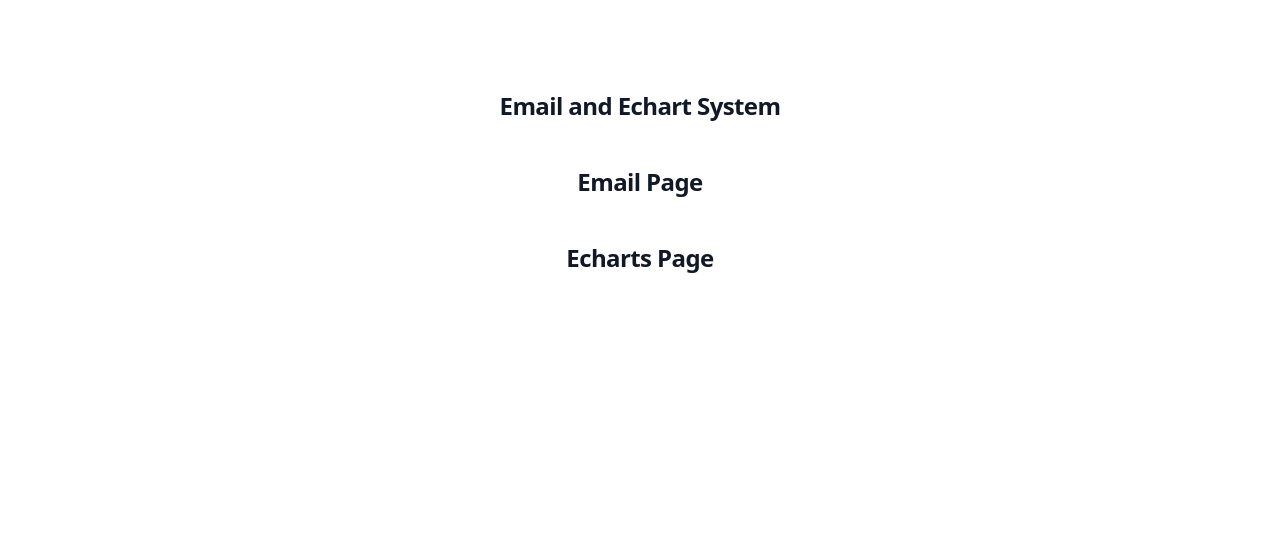
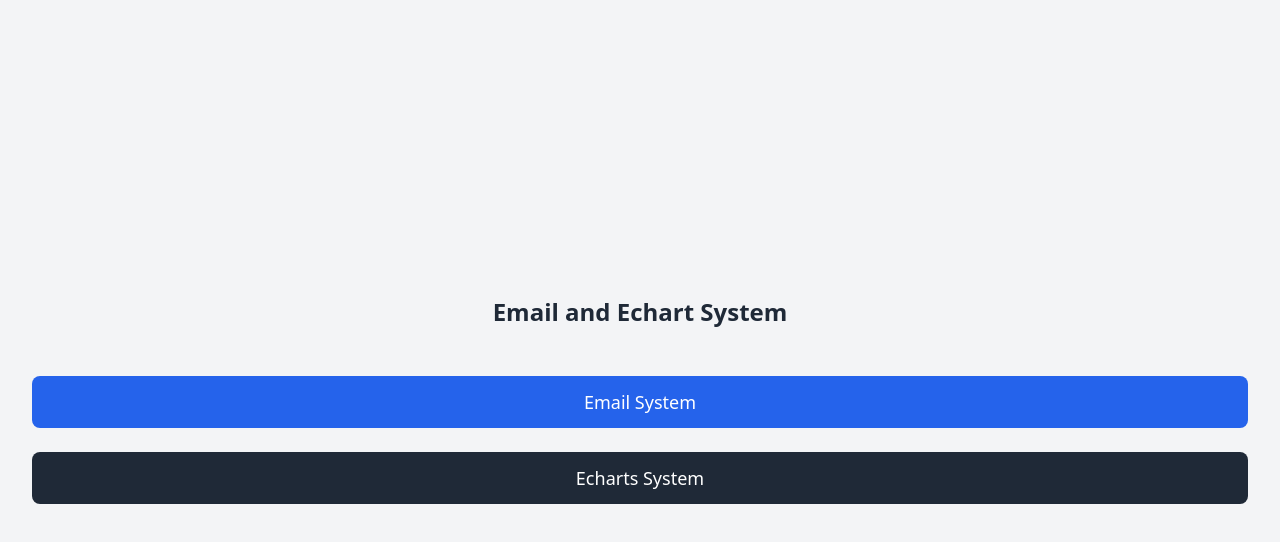
Before and after one commit to yangjinde/email-echart-system, a SvelteKit app: page / in a window 1280 px wide. Shown: the top 542 px of the page. Built offline with nearby package versions, Linux system fonts and the light colour scheme.

Commit message:
update index css

```diff
--- a/src/routes/+page.svelte
+++ b/src/routes/+page.svelte
@@ -1,18 +1,15 @@
-
-<div class="flex min-h-full flex-col justify-center px-6 py-12 lg:px-8">
-  <div class="sm:mx-auto sm:w-full sm:max-w-sm">
-    <h2 class="mt-10 text-center text-2xl font-bold leading-9 tracking-tight text-gray-900">
+<div class="flex flex-col justify-center min-h-screen bg-gray-100 px-6 py-12 lg:px-8">
+  <div class="mx-auto w-full max-w-md text-center">
+    <h2 class="text-2xl font-semibold text-gray-800">
       Email and Echart System
     </h2>
   </div>
-  <div class="sm:mx-auto sm:w-full sm:max-w-sm">
-    <p class="mt-10 text-center text-2xl font-bold leading-9 tracking-tight text-gray-900">
-      <a href="/email" id = "EmailPage">Email Page</a>
-    </p>
-  </div>
-  <div class="sm:mx-auto sm:w-full sm:max-w-sm">
-    <p class="mt-10 text-center text-2xl font-bold leading-9 tracking-tight text-gray-900">
-      <a href="/echarts" id = "EchartsPage">Echarts Page</a>
-    </p>
+  <div class="mt-12 space-y-6">
+    <a href="/email" id="EmailPage" class="inline-block w-full py-3 text-lg font-medium text-center text-white bg-blue-600 rounded-lg hover:bg-blue-700 focus:outline-none focus:ring-2 focus:ring-blue-500">
+      Email System
+    </a>
+    <a href="/echarts" id="EchartsPage" class="inline-block w-full py-3 text-lg font-medium text-center text-white bg-gray-800 rounded-lg hover:bg-gray-900 focus:outline-none focus:ring-2 focus:ring-gray-600">
+      Echarts System
+    </a>
   </div>
 </div>
```
Also changed, not shown: 1 other file (tests, documents, lock files or other folders).
